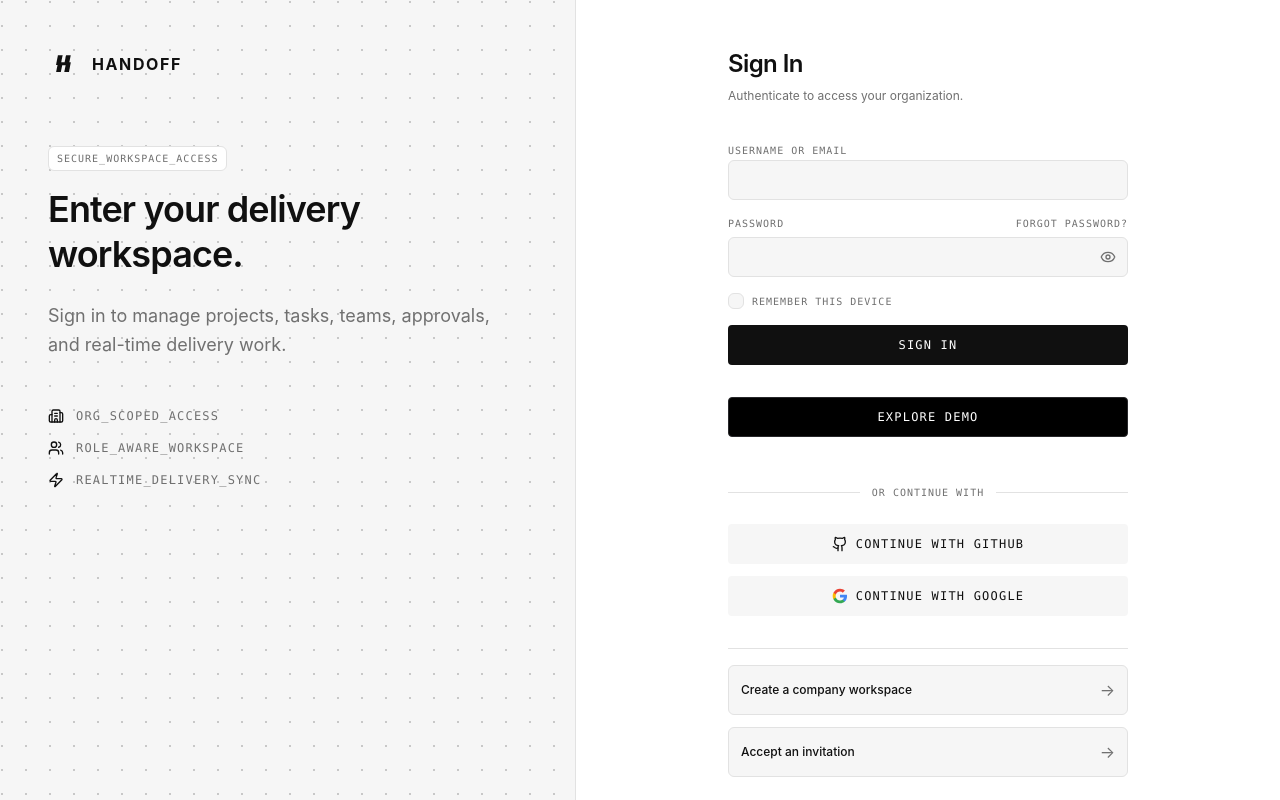
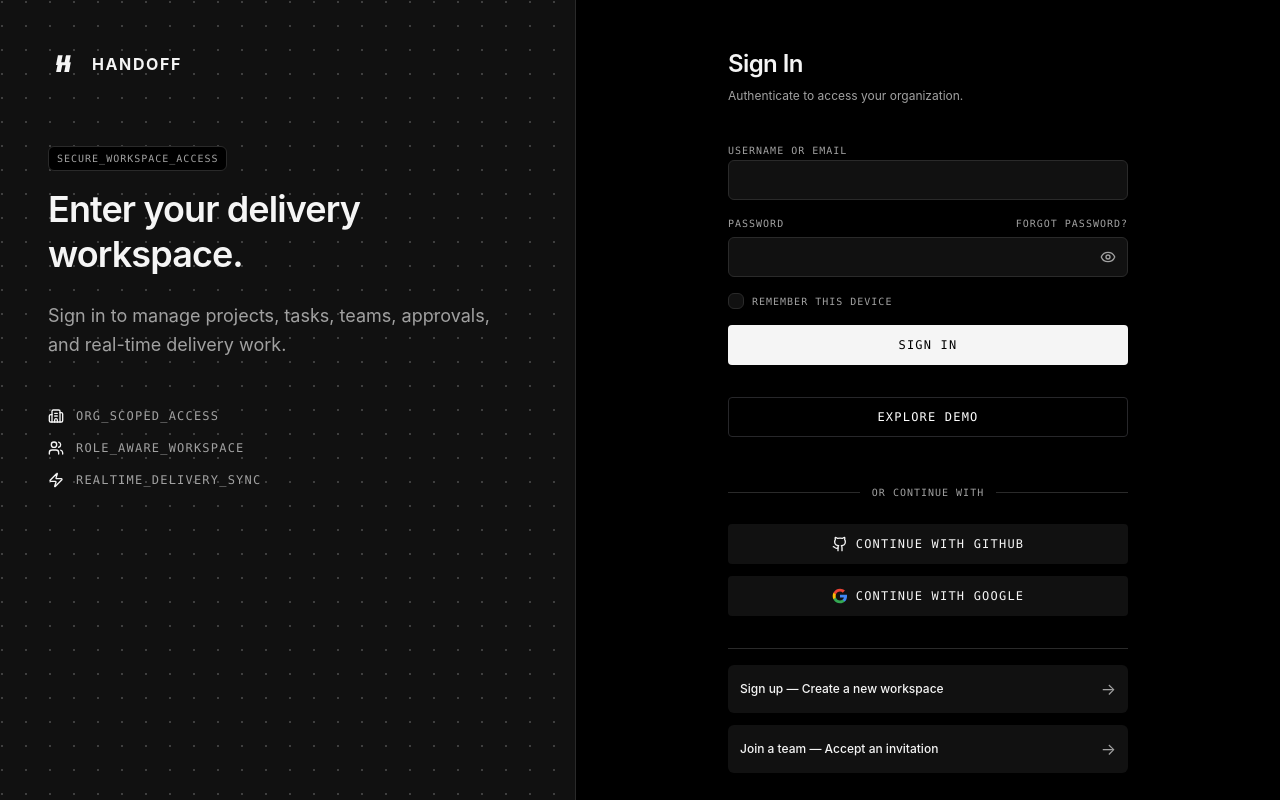
Before and after one commit to VenomDevX/HANDOFF, a Next.js app: page /login in a window 1280 px wide. Shown: the top 800 px of the page. Built offline with nearby package versions, Linux system fonts and the light colour scheme; no server answers.

Commit message:
UI polish: dark mode default, remove borders, update demo/login button styles and text

```diff
--- a/app/demo/page.tsx
+++ b/app/demo/page.tsx
@@ -83,7 +83,7 @@ export default function DemoPage() {
       {/* Back Button */}
       <div className="absolute top-8 left-8 sm:top-12 sm:left-12 z-20">
         <button
-          onClick={() => router.push('/')}
+          onClick={() => router.push('/login')}
           className="text-zinc-500 hover:text-white transition-colors flex items-center gap-2 font-mono text-xs tracking-widest uppercase"
         >
           <ArrowLeft className="w-4 h-4" /> Back
@@ -124,9 +124,9 @@ export default function DemoPage() {
                 key={persona.role}
                 onClick={() => startDemo(persona.role)}
                 disabled={isDisabled || isLoading}
-                className={`group w-full p-4 bg-zinc-950 border border-zinc-800 hover:bg-white hover:border-white transition-colors flex flex-col sm:flex-row items-start sm:items-center gap-4 text-left disabled:opacity-50 disabled:cursor-not-allowed ${isLoading ? 'animate-pulse' : ''}`}
+                className={`group w-full p-4 bg-surface rounded-[6px] hover:bg-surface-hover transition-colors flex flex-col sm:flex-row items-start sm:items-center gap-4 text-left disabled:opacity-50 disabled:cursor-not-allowed ${isLoading ? 'animate-pulse' : ''}`}
               >
-                <div className="p-3 bg-zinc-900 border border-zinc-800 group-hover:bg-zinc-100 group-hover:border-zinc-200 shrink-0 transition-colors">
+                <div className="p-3 bg-zinc-800/50 rounded-[6px] group-hover:bg-zinc-700/50 shrink-0 transition-colors">
                   <Icon className="w-5 h-5 text-zinc-300 group-hover:text-black transition-colors" />
                 </div>
 
--- a/app/layout.tsx
+++ b/app/layout.tsx
@@ -19,7 +19,7 @@ export default async function RootLayout({ children }: { children: React.ReactNo
       <body className="font-sans bg-background text-foreground antialiased transition-colors duration-200 min-h-[100dvh]" suppressHydrationWarning>
         <ThemeProvider
           attribute="class"
-          defaultTheme="system"
+          defaultTheme="dark"
           enableSystem
           disableTransitionOnChange={false}
           nonce={nonce}
--- a/app/login/page.tsx
+++ b/app/login/page.tsx
@@ -261,12 +261,12 @@ function LoginInner() {
           </div>
 
           <div className="pt-4 border-t border-border space-y-3">
-            <Link href="/signup" className="flex items-center justify-between p-3 border border-border rounded bg-surface hover:bg-surface-hover group transition-colors">
-              <span className="text-xs font-medium">Create a company workspace</span>
+            <Link href="/signup" className="flex items-center justify-between p-3 rounded bg-surface hover:bg-surface-hover group transition-colors">
+              <span className="text-xs font-medium">Sign up — Create a new workspace</span>
               <span className="text-muted-foreground group-hover:text-foreground transition-colors">→</span>
             </Link>
-            <Link href="/signup?mode=join" className="flex items-center justify-between p-3 border border-border rounded bg-surface hover:bg-surface-hover group transition-colors">
-              <span className="text-xs font-medium">Accept an invitation</span>
+            <Link href="/signup?mode=join" className="flex items-center justify-between p-3 rounded bg-surface hover:bg-surface-hover group transition-colors">
+              <span className="text-xs font-medium">Join a team — Accept an invitation</span>
               <span className="text-muted-foreground group-hover:text-foreground transition-colors">→</span>
             </Link>
           </div>
```
